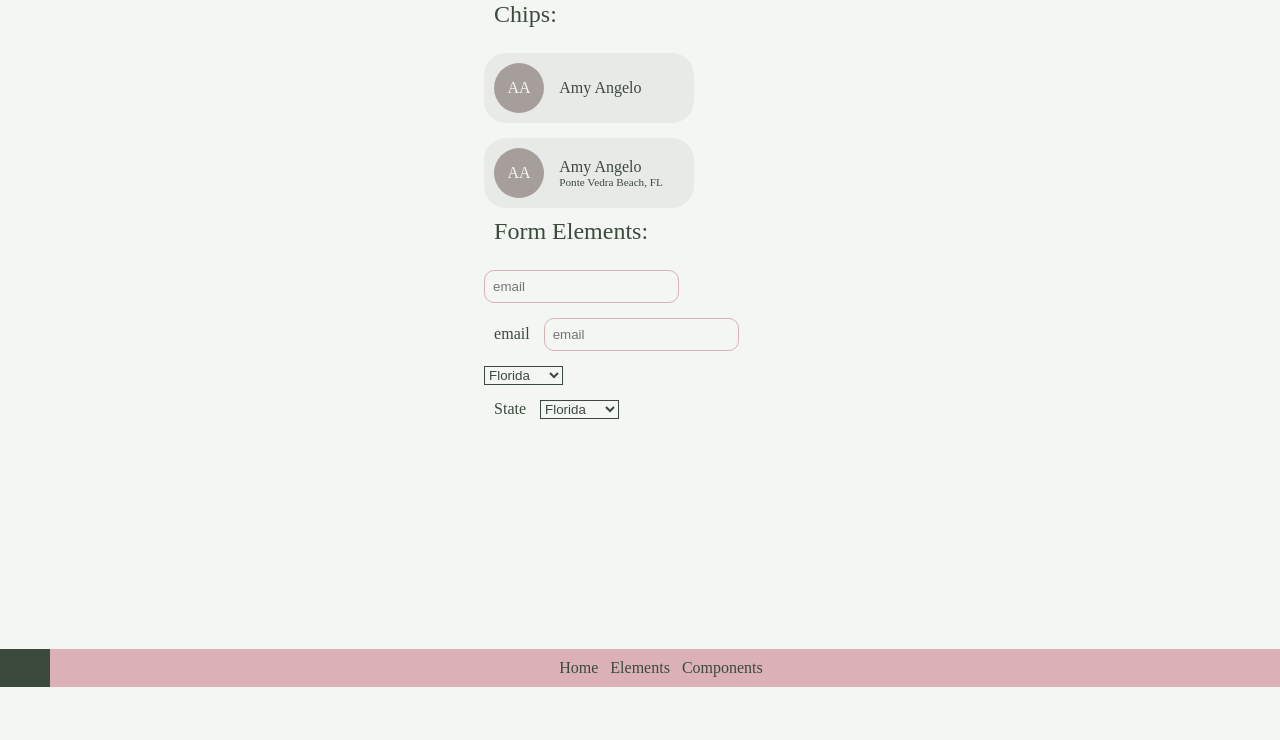
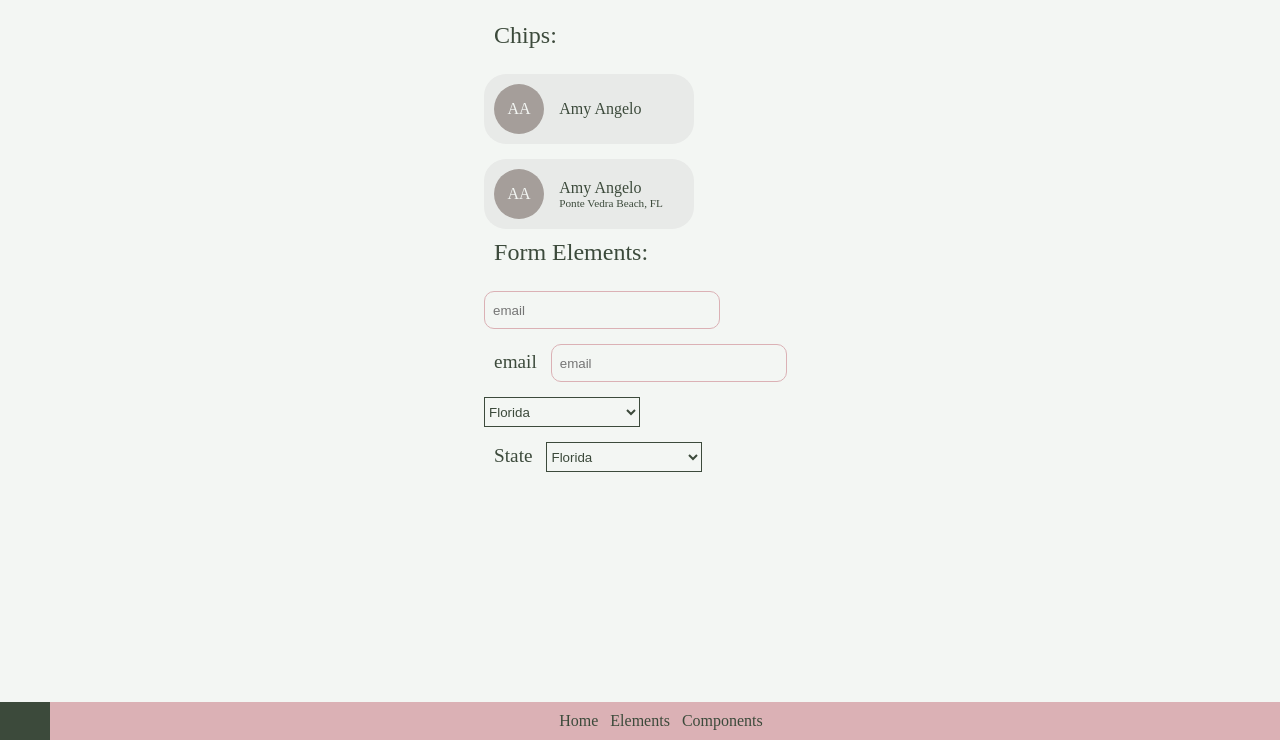
Before and after one commit to amyfangelo/project-1_part-2_angelo-amy, a plain HTML site: page components.html in a window 1280 px wide. Shown: the part 846-1586 px from the top of the page. Before the commit the page ends 1533 px from the top, so only its background shows below. Drawn offline with Linux system fonts and the light colour scheme.

Commit message:
edited form elements with media queries

```diff
--- a/sass/components/_form-elements.scss
+++ b/sass/components/_form-elements.scss
@@ -7,6 +7,12 @@ label {
   font-size: 1rem;
   color: $darkgreen;
   padding:$spacer-s;
+
+  @include media($large){
+  font-size: 1.2rem;
+
+  }
+
 
 }
 
@@ -19,6 +25,11 @@ label {
   border-style: solid;
   padding: .5rem;
 
+  @include media($large) {
+  width: 70%;
+  height: 20px;
+
+  }
 }
 
 // Select Form Input Styling
@@ -26,4 +37,11 @@ label {
 background-color: transparent;
 border-color: $darkgreen;
 color: $darkgreen;
+
+@include media($large){
+width: 50%;
+height: 30px;
+
 }
+
+}
--- a/sass/settings/mixins/_alert.scss
+++ b/sass/settings/mixins/_alert.scss
@@ -8,7 +8,4 @@
   padding: $spacer-s;
   display: inline-block;
 
-  @include media($medium) {
-    width: 100%
-  }
 }
```
Also changed, not shown: css/main.css, 1 other file.
